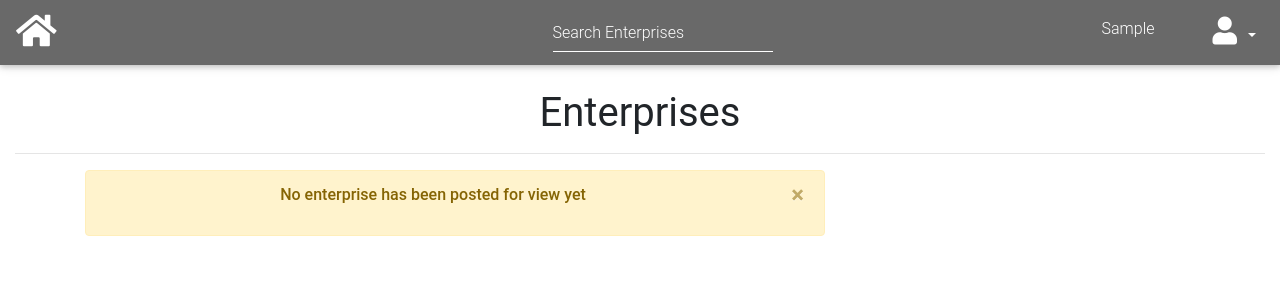
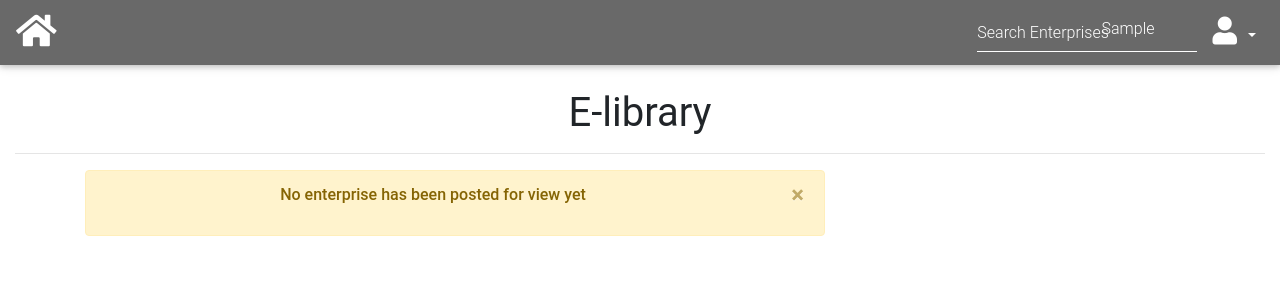
Before and after one commit to omololevy/E-books, a Django app: page / in a window 1280 px wide. Shown: the top 300 px of the page. Run offline with Django 3.2, Linux system fonts and the light colour scheme; a user stored in the database is signed in; tables that the repository leaves empty hold one stand-in row (values such as "Sample post"); some libraries are stand-ins or nearby versions; some web fonts are replaced.

Commit message:
Added styling

```diff
--- a/library/templates/index.html
+++ b/library/templates/index.html
@@ -12,7 +12,7 @@
 </style>
 
 <div class="container-fluid mt-4">
-    <h1 class="text-center"> <b>Enterprises</b></h1>
+    <h1 class="text-center"> <b>E-library</b></h1>
     <hr>
     <div class="container">
 
--- a/library/templates/navbar.html
+++ b/library/templates/navbar.html
@@ -1,6 +1,6 @@
 <style>
   form {
-    margin-left: 200%;
+    margin-left: 380%;
   }
 </style>
 <!--Navbar -->
```
